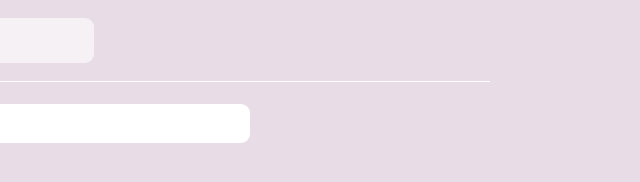
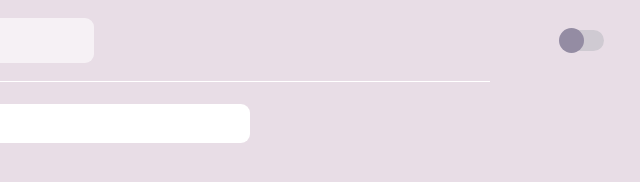
Before and after one commit to Utkarshbhimte/smallnote, a Gatsby site: page / in a window 1280 px wide. Shown: the full height of the page, 640-1280 px from the left. Built offline with nearby package versions, Linux system fonts and the light colour scheme; Gatsby itself is replaced by a stand-in of ours.

Commit message:
feat: added multiple theme functionality

```diff
--- a/src/components/AddNote.js
+++ b/src/components/AddNote.js
@@ -24,9 +24,9 @@
     display: block;
     transition: all 0.3s ease-in-out;
     font-size: 0.7rem;
-    background: white;
     line-height: 1.2rem;
     position: relative;
+    color: ${props => props.theme.primaryText};
   }
 
   .title-input {
@@ -42,11 +42,11 @@
   .input-wrapper {
     margin: 0;
     position: relative;
+    background-color: ${props => props.theme.cardBackground};
     margin: 0 auto;
     width: 500px;
     display: block;
     border-radius: 0.5rem;
-    background: white;
     transition: all 0.3s ease-in-out;
     padding: 0.5rem 0;
     margin-top: 0.2rem;
--- /dev/null
+++ b/src/components/MultipleThemeProvider.jsx
@@ -0,0 +1,16 @@
+import React from "react"
+import { useSelector } from "react-redux"
+import { ThemeProvider } from "styled-components"
+
+import { theme } from "./theme"
+
+const MultipleThemeProvider = props => {
+  const { selectedTheme } = useSelector(state => ({
+    selectedTheme: state.ui.selectedTheme,
+  }))
+  return (
+    <ThemeProvider theme={theme[selectedTheme]}>{props.children}</ThemeProvider>
+  )
+}
+
+export default MultipleThemeProvider
--- a/src/components/NoteCard.js
+++ b/src/components/NoteCard.js
@@ -16,7 +16,7 @@
 
 const NoteCardStyled = styled.div`
   width: 100%;
-  background: white;
+  background-color: ${props => props.theme.cardBackground};
   border-radius: 0.5rem;
   padding: 1rem 1rem 3rem;
   display: grid;
--- /dev/null
+++ b/src/components/ThemeSwitch.jsx
@@ -0,0 +1,61 @@
+import React from "react"
+import { useDispatch, useSelector } from "react-redux"
+import styled from "styled-components"
+import { setTheme } from "../state/actions/ui.actions"
+
+const ThemeSwitchStyled = styled.label`
+  height: 1.2rem;
+  width: 2rem;
+  position: relative;
+  background: ${props => props.theme.secondaryText};
+  border-radius: 1rem;
+  display: block;
+  opacity: 0.6;
+  transition: all 0.3s ease-in-out;
+
+  .thumb {
+    position: absolute;
+    top: -0.1rem;
+    background: ${props => props.theme.primaryText};
+    height: 1.4rem;
+    width: 1.4rem;
+    border-radius: 50%;
+    transform: ${props =>
+      props.checked ? "translateX(1.2rem)" : "translateX(-0.5rem)"};
+    transition: all 0.3s ease-in-out;
+  }
+
+  input {
+    transform: scale(0);
+  }
+
+  &:hover,
+  &:focus-within {
+    opacity: 1;
+  }
+
+  > * {
+    pointer-events: none;
+  }
+`
+
+const ThemeSwitch = () => {
+  const dispatch = useDispatch()
+  const { isDarkMode } = useSelector(state => ({
+    isDarkMode: state.ui.selectedTheme === "dark",
+  }))
+
+  const toggleTheme = e => {
+    const checked = e.target.checked
+    dispatch(setTheme({ selectedTheme: checked ? "dark" : "light" }))
+  }
+
+  return (
+    <ThemeSwitchStyled checked={isDarkMode}>
+      <div className="thumb"></div>
+      <input type="checkbox" checked={isDarkMode} onChange={toggleTheme} />
+    </ThemeSwitchStyled>
+  )
+}
+
+export default ThemeSwitch
--- a/src/components/globalStyles.js
+++ b/src/components/globalStyles.js
@@ -10,6 +10,8 @@
 		min-height: 1.2rem;
 		position: relative;
 		padding: 0 1rem;
+		background-color: ${props => props.theme.cardBackground};
+		color: ${props => props.theme.primaryText};
 
 		&:focus,
 		&:hover,
@@ -25,6 +27,7 @@
 			top: 0;
 			left: 1rem;
 			font-weight: 400;
+			color: ${props => props.theme.primaryText};
 		}
 
 		&:not(:empty) {
--- a/src/components/header.js
+++ b/src/components/header.js
@@ -5,6 +5,7 @@
 import React from "react"
 import SearchBar from "./SearchBar"
 import Hamburger from "./Hamburger"
+import ThemeSwitch from "./ThemeSwitch"
 
 const StyledHeader = styled.header`
   padding: 1rem 0;
@@ -63,7 +64,9 @@
         <Logo />
       </div>
       <SearchBar />
-      <div className="action-tabs"></div>
+      <div className="action-tabs">
+        <ThemeSwitch />
+      </div>
     </div>
   </StyledHeader>
 )
--- a/src/components/layout.js
+++ b/src/components/layout.js
@@ -10,6 +10,7 @@
 import { Page } from "./sharedStyled"
 import Sidebar from "./Sidebar"
 import NoteModal from "./NoteModal"
+import MultipleThemeProvider from "./MultipleThemeProvider"
 
 const Layout = ({ children }) => {
   const data = useStaticQuery(graphql`
@@ -23,7 +24,7 @@
   `)
 
   return (
-    <ThemeProvider theme={theme}>
+    <MultipleThemeProvider>
       <Sidebar />
       <Page>
         <Header siteTitle={data.site.siteMetadata.title} />
@@ -31,7 +32,7 @@
       </Page>
       <GlobalStyles />
       <NoteModal />
-    </ThemeProvider>
+    </MultipleThemeProvider>
   )
 }
 
--- a/src/components/theme.js
+++ b/src/components/theme.js
@@ -1,7 +1,19 @@
 export const theme = {
-  primaryText: "#5d5777",
-  secondaryText: "#bfbec5",
-  primaryAccent: "#2A27E4",
-  background: "#E8DDE6",
-  danger: "#ff634796",
+  light: {
+    primaryText: "#5d5777",
+    cardBackground: "#FFF",
+    // cardBackground: "#d2c2cf",
+    secondaryText: "#bfbec5",
+    primaryAccent: "#2A27E4",
+    background: "#E8DDE6",
+    danger: "#ff634796",
+  },
+  dark: {
+    background: "#5d5777",
+    cardBackground: "#8a84a5",
+    secondaryText: "#bfbec5",
+    primaryAccent: "#2A27E4",
+    primaryText: "#E8DDE6",
+    danger: "#ff634796",
+  },
 }
--- a/src/state/actions/ui.actions.js
+++ b/src/state/actions/ui.actions.js
@@ -4,6 +4,8 @@
   CLOSE_SIDEBAR: "CLOSE_SIDEBAR",
   UPDATE_ACTIVE_TAB: "UPDATE_ACTIVE_TAB",
   RESET_ACTIVE_TAB: "RESET_ACTIVE_TAB",
+
+  SET_THEME: "SET_THEME",
 }
 
 export const toggleSidebar = () => ({
@@ -25,3 +27,8 @@
 export const resetActiveTab = () => ({
   type: uiActions.RESET_ACTIVE_TAB,
 })
+
+export const setTheme = ({ selectedTheme }) => ({
+  type: uiActions.SET_THEME,
+  payload: { selectedTheme },
+})
--- a/src/state/reducers/ui.reducer.js
+++ b/src/state/reducers/ui.reducer.js
@@ -4,9 +4,18 @@
 const defaultActiveTab =
   getWindow() && getWindow().localStorage.getItem("activeTab")
 
+const defaultSelectedTheme =
+  getWindow() && getWindow().localStorage.getItem("selectedTheme")
+
+const getPreferredTheme = () =>
+  window.matchMedia && window.matchMedia("(prefers-color-scheme: dark)").matches
+    ? "dark"
+    : "light"
+
 const initialState = {
   sidebar: !!defaultActiveTab,
   activeTab: defaultActiveTab || null,
+  selectedTheme: defaultSelectedTheme || getPreferredTheme(),
 }
 
 export const uiReducer = (state = initialState, action) => {
@@ -36,6 +45,12 @@
       return { ...state, activeTab: payload.activeTab }
     }
 
+    case uiActions.SET_THEME: {
+      getWindow() &&
+        getWindow().localStorage.setItem("selectedTheme", payload.selectedTheme)
+      return { ...state, selectedTheme: payload.selectedTheme }
+    }
+
     default:
       return state
   }
```
